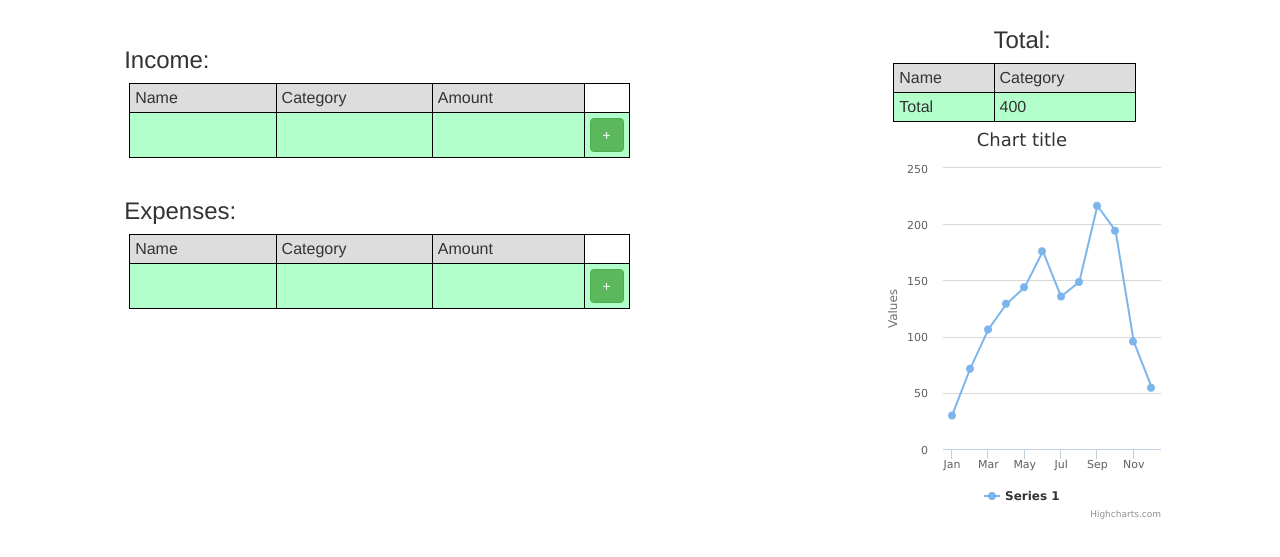
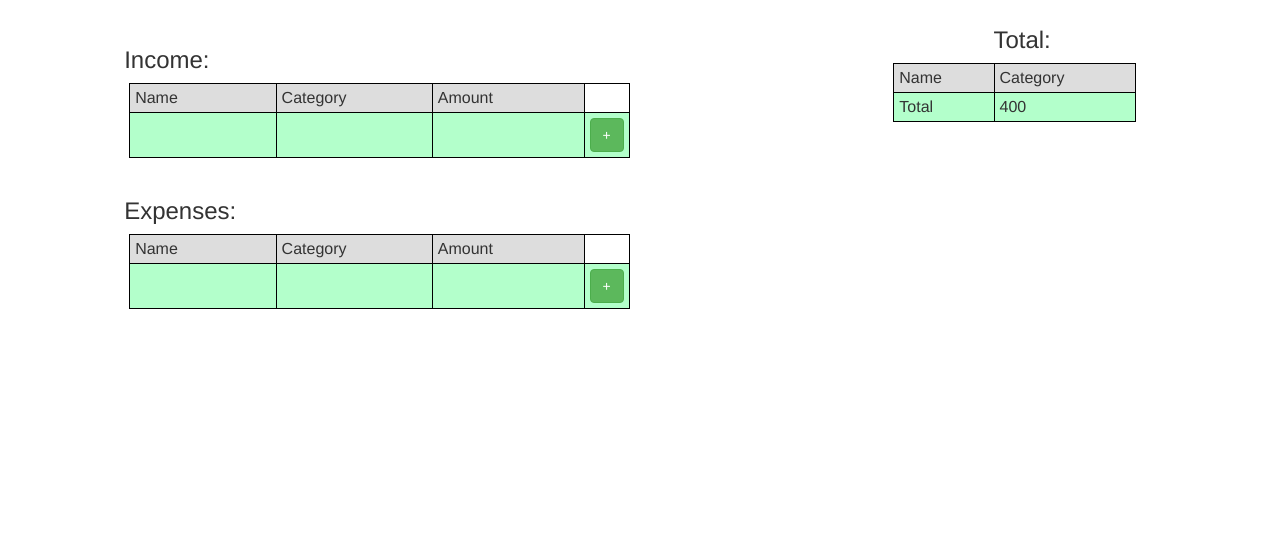
Before and after one commit to SPHornsby/shoestring, a website: page app/index.html in a window 1280 px wide. Shown: the part 63-620 px from the top of the page. Drawn offline with nearby package versions, Linux system fonts and the light colour scheme; no server answers.

Commit message:
Moves chart logic to users service. #3

```diff
--- a/app/charts/chart.controller.js
+++ /dev/null
@@ -1,24 +0,0 @@
-angular
-    .module('app')
-    .controller('ChartController', ChartController);
-
-ChartController.$inject = [];
-
-function ChartController() {
-  var vm = this;
-  activate();
-  function activate() {
-    Highcharts.chart('chart-container', {
-
-      xAxis: {
-        categories: ['Jan', 'Feb', 'Mar', 'Apr', 'May', 'Jun',
-                'Jul', 'Aug', 'Sep', 'Oct', 'Nov', 'Dec']
-      },
-
-      series: [{
-        data: [29.9, 71.5, 106.4, 129.2, 144.0, 176.0, 135.6, 148.5, 216.4, 194.1, 95.6, 54.4]
-      }]
-    });
-  }
-
-}
--- a/app/charts/chart.directive.js
+++ b/app/charts/chart.directive.js
@@ -3,8 +3,6 @@ angular
     .directive('chart', function() {
       return {
         restrict: 'E',
-        templateUrl: 'charts/chart.html',
-        controller: 'ChartController',
-        controllerAs: 'chart'
+        templateUrl: 'charts/chart.html'
       };
     });
--- a/app/index.html
+++ b/app/index.html
@@ -30,7 +30,6 @@
     <script src="users/users.dataservice.js"></script>
 
     <script src="total/total.directive.js"></script>
-    <script src="charts/chart.controller.js"></script>
     <script src="charts/chart.directive.js"></script>
 
   </body>
```
